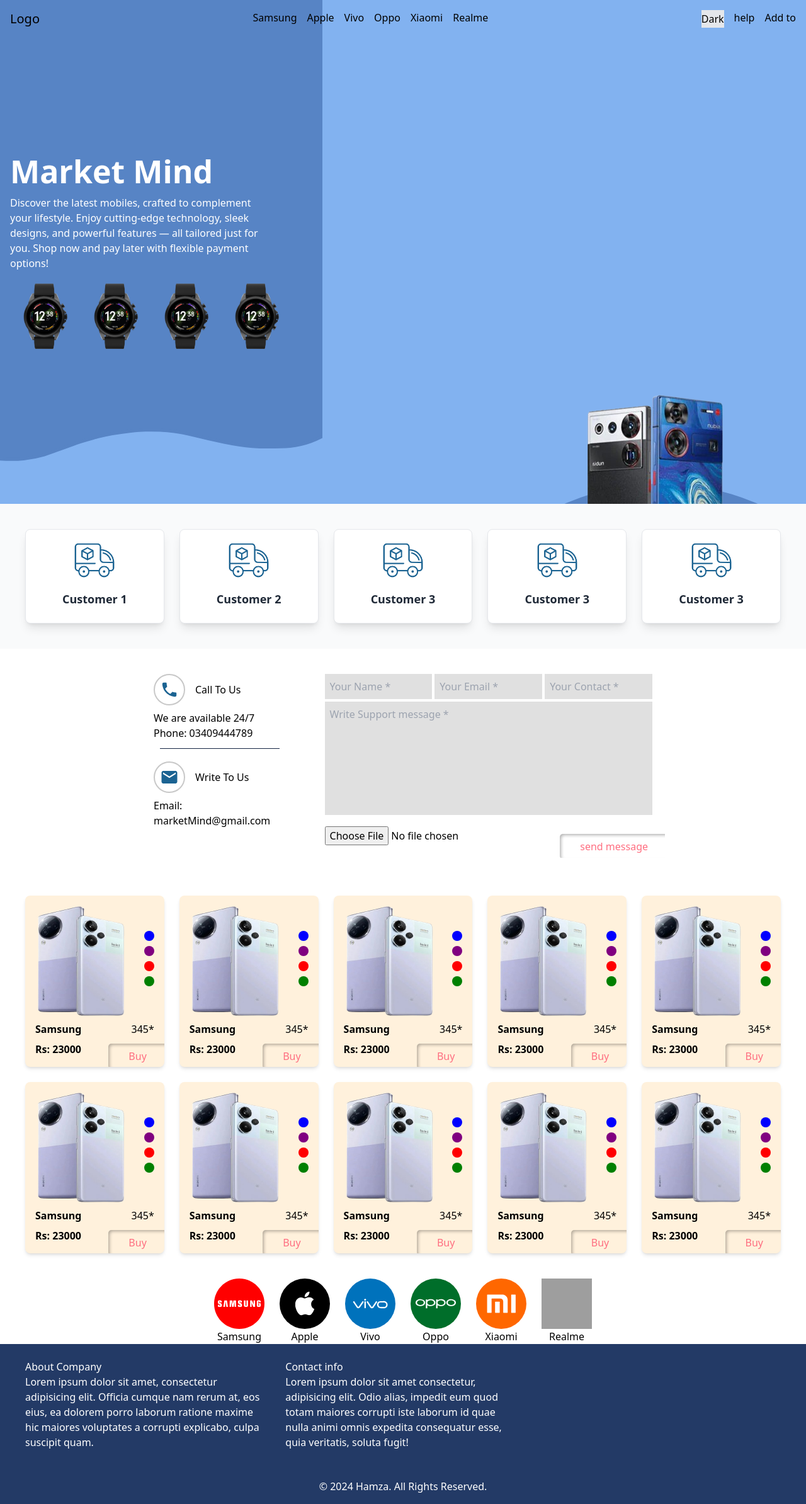
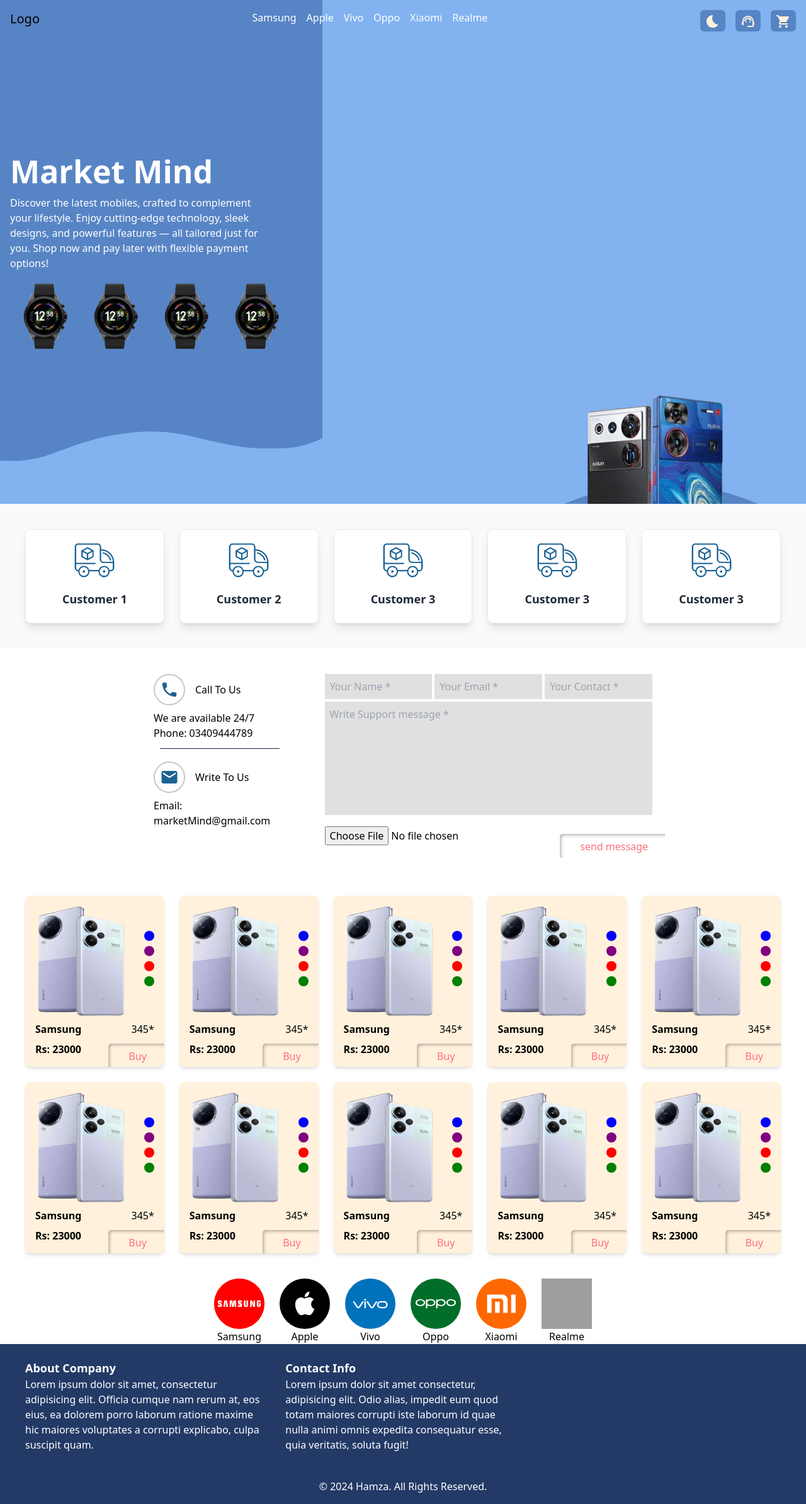
Before and after one commit to IdreesFaiz/Hamza, a React (Vite) app: page / in a window 1280 px wide. Shown: the whole page at 63% size. Built offline with nearby package versions, Linux system fonts and the light colour scheme; grey boxes are pictures that could not be loaded.

Commit message:
fix:update pages

```diff
--- a/src/components/footer.jsx
+++ b/src/components/footer.jsx
@@ -12,7 +12,6 @@
 
   useEffect(() => {
     const handleScroll = () => {
-      // Show button when scroll is past half the screen height
       if (window.scrollY > window.innerHeight / 2) {
         setShowButton(true);
       } else {
@@ -25,9 +24,9 @@
   }, []);
   return (
     <>
-      <footer className="flex justify-between py-6 px-10 space-x-10 bg-[#233a66] text-white">
-        <div className="w-1/3">
-          <h1>About Company</h1>
+      <footer className="flex flex-col sm:flex-row justify-between py-6 px-10 space-y-6 sm:space-y-0 sm:space-x-10 bg-[#233a66] text-white">
+        <div className="w-full sm:w-1/3">
+          <h1 className="font-bold text-lg">About Company</h1>
           <p>
             Lorem ipsum dolor sit amet, consectetur adipisicing elit. Officia
             cumque nam rerum at, eos eius, ea dolorem porro laborum ratione
@@ -35,8 +34,8 @@
             quam.
           </p>
         </div>
-        <div className="w-1/3">
-          <h1>Contact info</h1>
+        <div className="w-full sm:w-1/3">
+          <h1 className="font-bold text-lg">Contact Info</h1>
           <p>
             Lorem ipsum dolor sit amet consectetur, adipisicing elit. Odio
             alias, impedit eum quod totam maiores corrupti iste laborum id quae
@@ -44,7 +43,7 @@
             fugit!
           </p>
         </div>
-        <div className="w-1/3">
+        <div className="w-full sm:w-1/3">
           <iframe
             src="https://www.google.com/maps/embed?pb=!1m18!1m12!1m3!1d2472.5613307818!2d71.46529137383361!3d30.25621210850926!2m3!1f0!2f0!3f0!3m2!1i1024!2i768!4f13.1!3m3!1m2!1s0x393b3384ea0ada53%3A0x9d5ef81258a21868!2sNawabpur%20Rd%2C%20Multan%2C%20Punjab%2C%20Pakistan!5e1!3m2!1sen!2s!4v1730613690379!5m2!1sen!2s"
             className="w-full"
@@ -55,6 +54,7 @@
           ></iframe>
         </div>
       </footer>
+
       {showButton && (
         <button
           onClick={scrollToTop}
--- a/src/components/header.jsx
+++ b/src/components/header.jsx
@@ -1,19 +1,36 @@
-// Header.jsx
-import React, { useContext } from "react";
+import React, { useContext, useState, useEffect } from "react";
 import { ThemeContext } from "../context";
+import { HEADER_ICON } from "../importFiles";
 
 const Header = () => {
   const { isDarkMode, toggleTheme } = useContext(ThemeContext);
+  const [isScrolled, setIsScrolled] = useState(false);
+
+  useEffect(() => {
+    const handleScroll = () => {
+      if (window.scrollY > 500) {
+        setIsScrolled(true); // Set scrolled state to true when the user scrolls
+      } else {
+        setIsScrolled(false); // Reset state when back at the top
+      }
+    };
+
+    window.addEventListener("scroll", handleScroll);
+    return () => {
+      window.removeEventListener("scroll", handleScroll);
+    };
+  }, []);
 
   return (
     <header
-      className={`fixed top-0 left-0 z-50 w-full flex justify-between p-4   text-black   dark:text-white`}
+      className={`fixed top-0 left-0 z-50 w-full flex justify-between p-4 ${
+        isScrolled ? "bg-[#5784C5] dark:bg-[#233a66]" : ""
+      } text-black dark:text-white transition-colors duration-300`}
     >
       <div>
-        {" "}
         <h1 className="text-xl">Logo</h1>
       </div>
-      <div className="flex space-x-4">
+      <div className="flex space-x-4 text-white">
         <div className="home">Samsung</div>
         <div className="home">Apple</div>
         <div className="home">Vivo</div>
@@ -24,12 +41,20 @@
       <div className="flex space-x-4">
         <button
           onClick={toggleTheme}
-          className={` bg-gray-200 text-black dark:bg-gray-600 dark:text-white`}
+          className={`bg-[#5784C5] dark:bg-[#233a66] px-2 py-1 rounded-md`}
         >
-          {isDarkMode ? "Light" : "Dark"}
+          {isDarkMode ? (
+            <div>{HEADER_ICON[0]}</div>
+          ) : (
+            <div>{HEADER_ICON[1]}</div>
+          )}
         </button>
-        <div>help</div>
-        <div>Add to</div>
+        <div className={`bg-[#5784C5] dark:bg-[#233a66] px-2 py-1 rounded-md`}>
+          <div>{HEADER_ICON[2]}</div>
+        </div>
+        <div className={`bg-[#5784C5] dark:bg-[#233a66] px-2 py-1 rounded-md`}>
+          <div>{HEADER_ICON[3]}</div>
+        </div>
       </div>
     </header>
   );
--- a/src/importFiles.jsx
+++ b/src/importFiles.jsx
@@ -11,9 +11,19 @@
 import M2 from "./assets/M2.png";
 import M3 from "./assets/M3.png";
 import M4 from "./assets/M4.png";
+import WbSunnyIcon from "@mui/icons-material/WbSunny";
+import BedtimeIcon from "@mui/icons-material/Bedtime";
+import ShoppingCartIcon from "@mui/icons-material/ShoppingCart";
+import SupportAgentIcon from "@mui/icons-material/SupportAgent";
 
 export const Front_Img = FrontImg;
 
+export const HEADER_ICON = [
+  <WbSunnyIcon style={{ color: "#fff1dc" }} />,
+  <BedtimeIcon style={{ color: "#fff1dc" }} />,
+  <SupportAgentIcon style={{ color: "#fff1dc" }} />,
+  <ShoppingCartIcon style={{ color: "#fff1dc" }} />,
+];
 export const Front_Rotate = [
   {
     M_1: M1,
@@ -70,7 +80,6 @@
   },
 ];
 
-
 export const BRAND_DATA = [
   {
     icon: Samsung,
```
